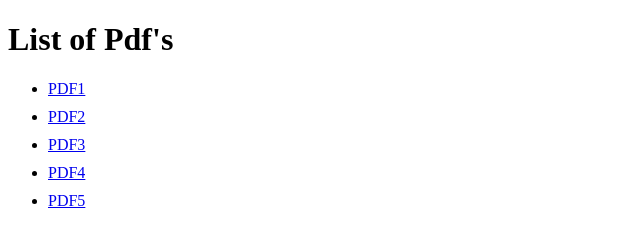
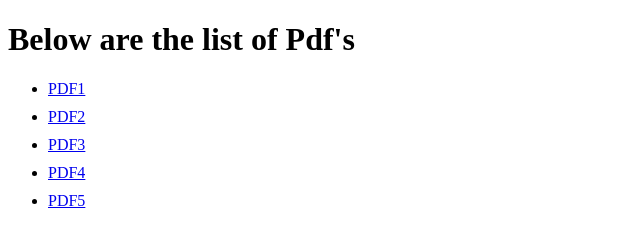
Before and after one commit to supriya-afour/secure_docs, a website: page index.html in a window 1280 px wide. Shown: the whole page, without its empty margins (0-640 px from the left). Drawn offline with Linux system fonts and the light colour scheme.

Commit message:
index changes

```diff
--- a/index.html
+++ b/index.html
@@ -16,7 +16,7 @@
   }
 </style>
 <body>
-    <h1>List of Pdf's</h1>
+    <h1>Below are the list of Pdf's</h1>
     <div>
       <ul>
         <li>
```
Also changed, not shown: .github/workflows/aws.yml.
